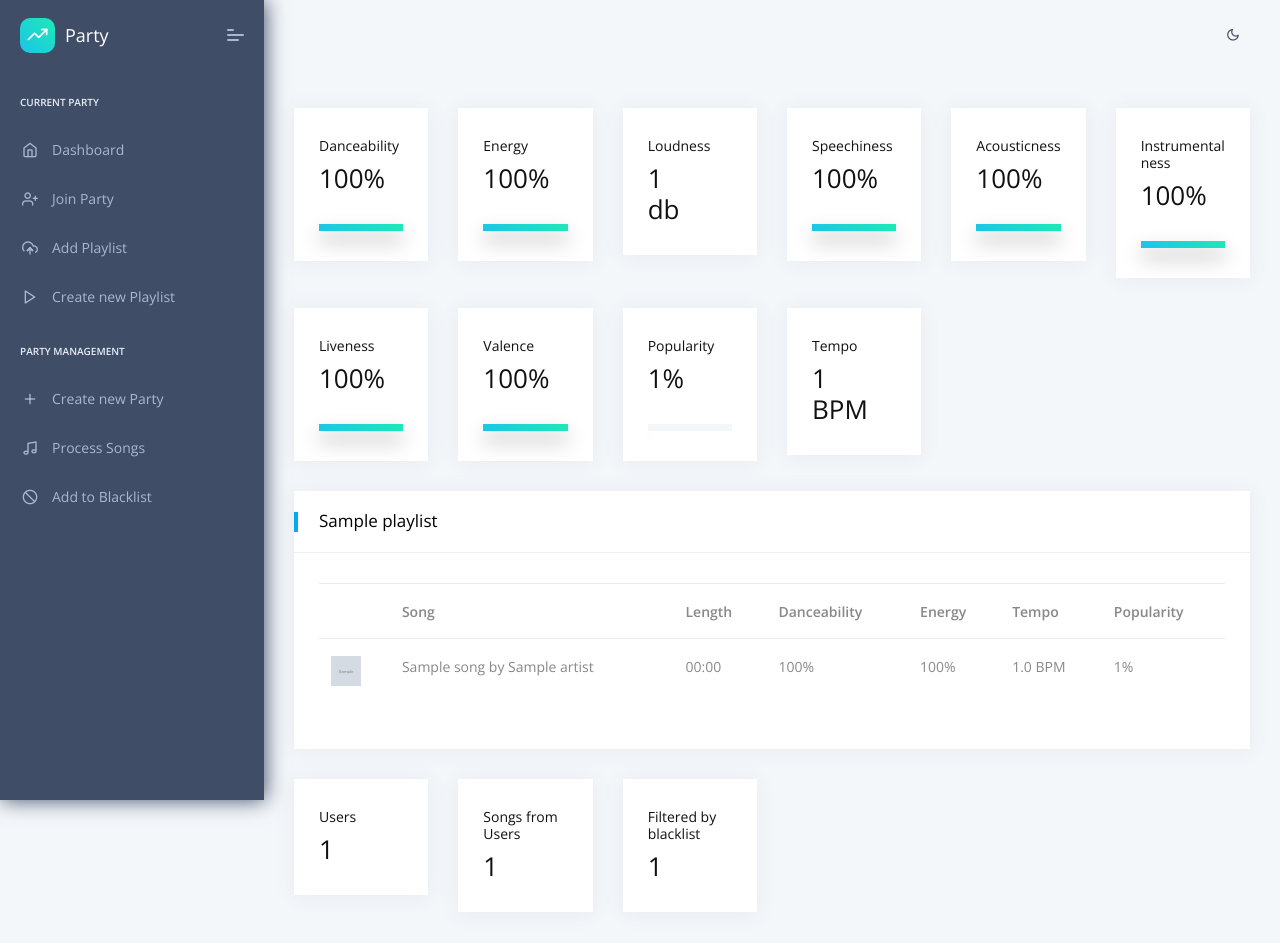
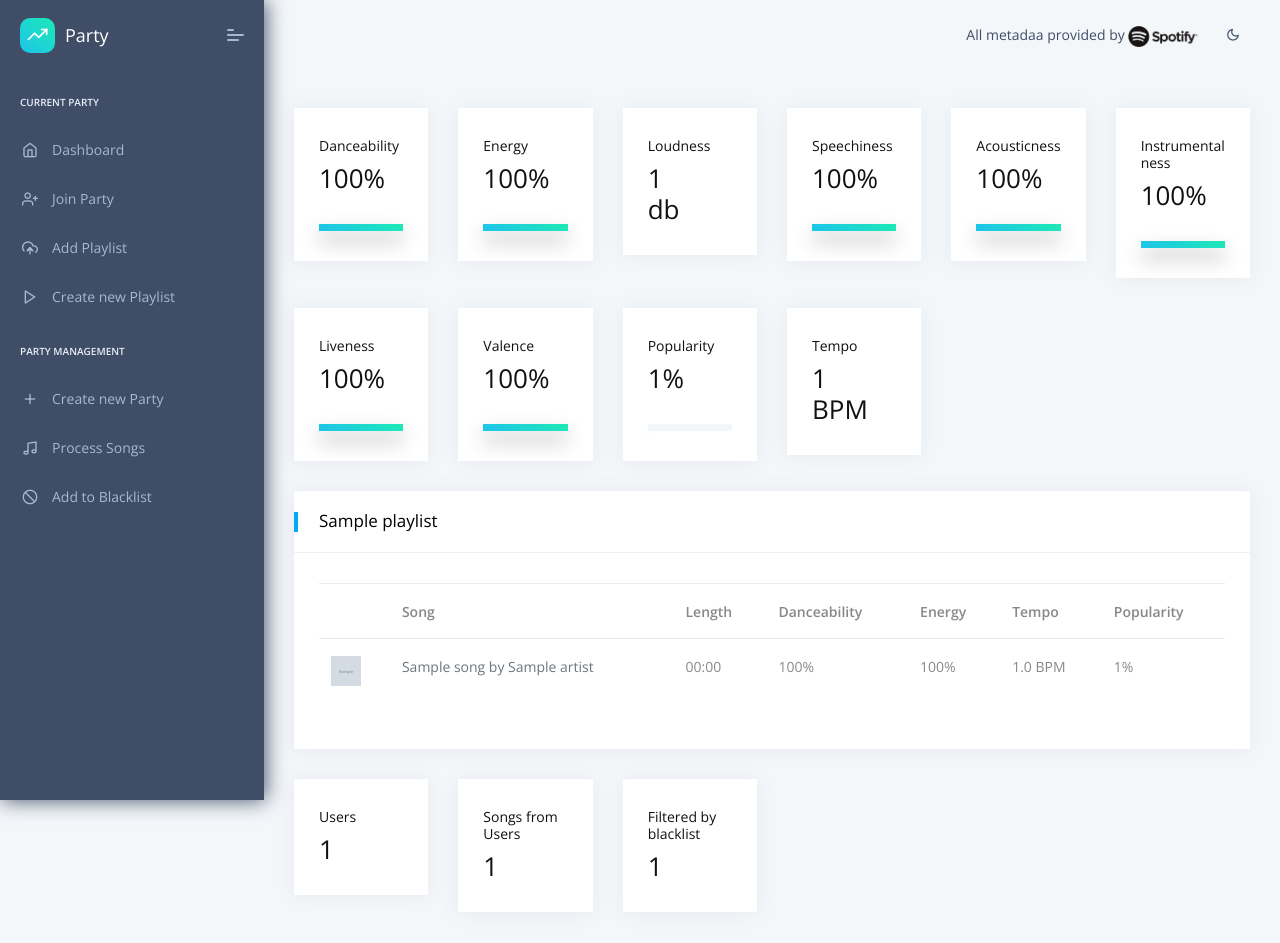
Before and after one commit to henrydatei/party-tool-spotify, a Django app: page / in a window 1280 px wide. Shown: the top 943 px of the page. Run offline with Django 3.2, Linux system fonts and the light colour scheme; tables that the repository leaves empty hold one stand-in row (values such as "Sample post"); grey boxes marked "Sample" are stand-in pictures; parts of the project's set-up code (start-up, migrations or seed data) failed here and were passed over; some libraries are stand-ins or nearby versions.

Commit message:
more compliant to spotify rules

```diff
--- a/apps/templates/home/index.html
+++ b/apps/templates/home/index.html
@@ -185,7 +185,7 @@
                                     <div class="col-xl-12">
                                         <div class="card">
                                             <div class="card-header">
-                                                <h5>{{ playlist.name }} {% if not playlist.spotify_id %}<a href="addPlaylistToSpotify/{{playlist.id}}" class="label theme-bg2 text-white f-12">Add to Spotify</a>{% endif %}</h5>
+                                                <h5>{{ playlist.name }} {% if not playlist.spotify_id %}<a href="addPlaylistToSpotify/{{playlist.id}}" class="label theme-bg2 text-white f-12">Add to <img src="{{ ASSETS_ROOT }}/images/Spotify_Logo_RGB_White.png" width="70px"></a>{% endif %}</h5>
                                             </div>
                                             <div class="card-block table-border-style">
                                                 <div class="table-responsive">
@@ -204,12 +204,20 @@
                                                         <tbody>
                                                             {% for song in playlist.songs.all %}
                                                                 <tr>
-                                                                    <th scope="row"><img src="{{ song.cover }}" height="30" width="30"></img></th>
+                                                                    <th scope="row">
+                                                                        <a href="https://open.spotify.com/track/{{song.spotify_id}}" target="_bank">
+                                                                            <img src="{{ song.cover }}" height="30" width="30"></img>
+                                                                        </a>
+                                                                    </th>
                                                                     <td>
-                                                                        {{ song.title }} by
-                                                                        {% for artist in song.artists.all %}
-                                                                            {{ artist.name }}{% if not forloop.last %}, {% endif %}
-                                                                        {% endfor %}
+                                                                        <a href="https://open.spotify.com/track/{{song.spotify_id}}" target="_bank">
+                                                                            <span class="text-muted">
+                                                                                {{ song.title }} by
+                                                                                {% for artist in song.artists.all %}
+                                                                                    {{ artist.name }}{% if not forloop.last %}, {% endif %}
+                                                                                {% endfor %}
+                                                                            </span>
+                                                                        </a>
                                                                     </td>
                                                                     <td>{{ song.duration_ms|milliseconds_to_mmss }}</td>
                                                                     <td>{{ song.danceability|multiply:100|floatformat }}%</td>
--- a/apps/templates/includes/navigation.html
+++ b/apps/templates/includes/navigation.html
@@ -6,7 +6,7 @@
             <div class="b-bg">
                 <i class="feather icon-trending-up"></i>
             </div>
-            <span class="b-title">Spotify Party</span>
+            <span class="b-title">Party</span>
         </a>
     </div>
     <a class="mobile-menu" id="mobile-header" href="javascript:">
@@ -14,6 +14,9 @@
     </a>
     <div class="collapse navbar-collapse">
         <ul class="navbar-nav ml-auto">
+            <li>
+                All metadaa provided by <a href="https://spotify.com" target="_blank"><img src="{{ ASSETS_ROOT }}/images/Spotify_Logo_RGB_Black.png" width="70px"></a>
+            </li>
             <li>
                 <label>
                     <i class="icon feather icon-sun" id="theme-indicator"></i>
```
Also changed, not shown: apps/static/assets/images/Spotify_Logo_RGB_Black.png (added), apps/static/assets/images/Spotify_Logo_RGB_White.png (added).
